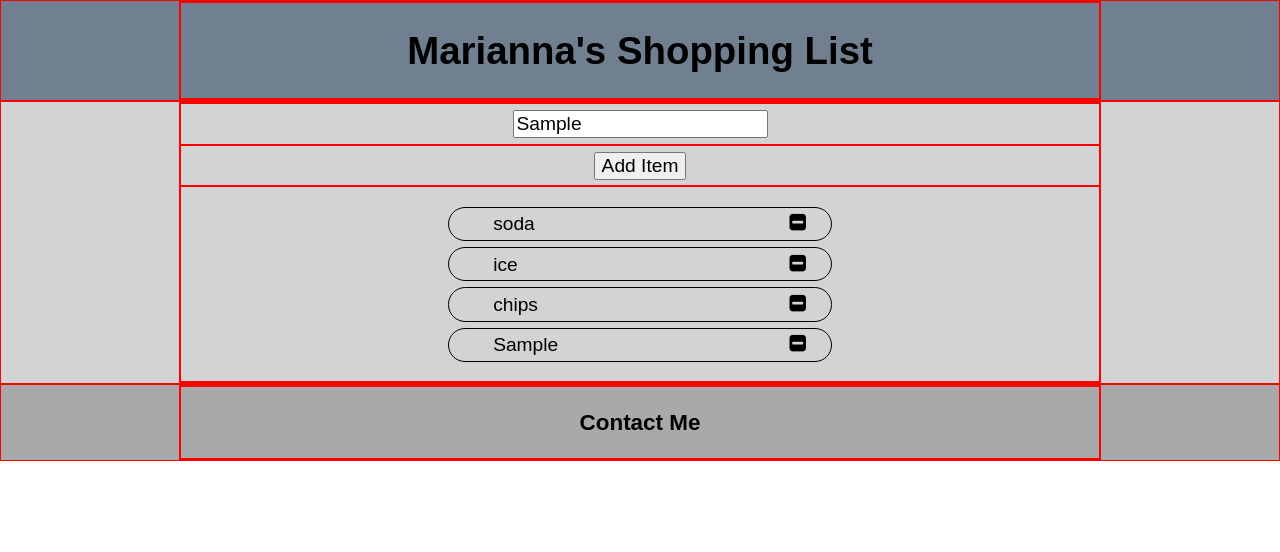
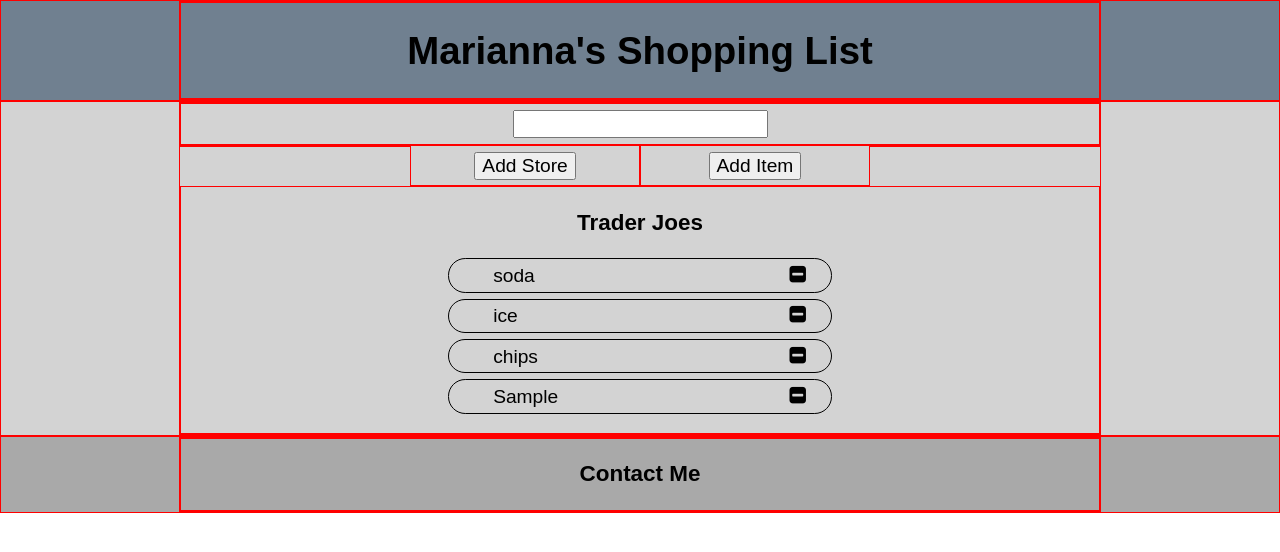
Before and after one commit to daveharmswebdev/multistore, a plain HTML site: page index.html in a window 1280 px wide. Both pictures are taken after typing "Sample" into the empty fields and a click on the button "Add Item". Drawn offline with nearby package versions, Linux system fonts and the light colour scheme.

Commit message:
add store

```diff
--- a/index.html
+++ b/index.html
@@ -2,7 +2,7 @@
 <html>
   <head>
     <meta charset="utf-8">
-    <title>Simple Shoppinglist</title>
+    <title>Multi Shoppinglist</title>
 
     <link href="https://maxcdn.bootstrapcdn.com/font-awesome/4.2.0/css/font-awesome.min.css" rel="stylesheet">
     <link rel="stylesheet" href="css/normalize.css">
@@ -21,10 +21,18 @@
         <div class="column full">
           <input type="text" name="item" value="">
         </div>
-        <div class="column full">
-          <button>Add Item</button>
+        <div class="row clearfix">
+          <div class="column fourth"></div>
+          <div class="column fourth">
+            <button class="addStore">Add Store</button>
+          </div>
+          <div class="column fourth">
+            <button class="addItem">Add Item</button>
+          </div>
+          <div class="column fourth"></div>
         </div>
-        <div class="column full">
+        <div class="column full stores">
+          <h3>Trader Joes</h3>
           <ul>
             <li>
               <div class="item"><p>soda</p><i class="fa fa-minus-square"></i></div>
--- a/js/app.js
+++ b/js/app.js
@@ -1,7 +1,7 @@
 $( document ).ready(function() {
 
   // add item click button and val of input becomes next item
-  $('button').click(function() {
+  $('.addItem').click(function() {
     addItem();
   });
 
@@ -11,10 +11,24 @@ $( document ).ready(function() {
     }
   });
 
+  $('.addStore').click(function() {
+    var gstore = $('input').val();
+    addStore(gstore);
+  });
+
+
+
   function addItem() {
     var gitem = $('input').val();
     console.log(gitem);
     $('ul').append("<li><div class=\"item\"><p>"+gitem+"</p><i class=\"fa fa-minus-square\"></i></div></li>");
+    $('input').val('');
+  }
+
+  function addStore(store) {
+    console.log(store);
+    $('.stores').append('<h3>'+store+'</h3>')
+      .append('<ul id=\''+store+'\'></ul>');
   }
 
   $('ul').on('click', 'i', function() {
```
